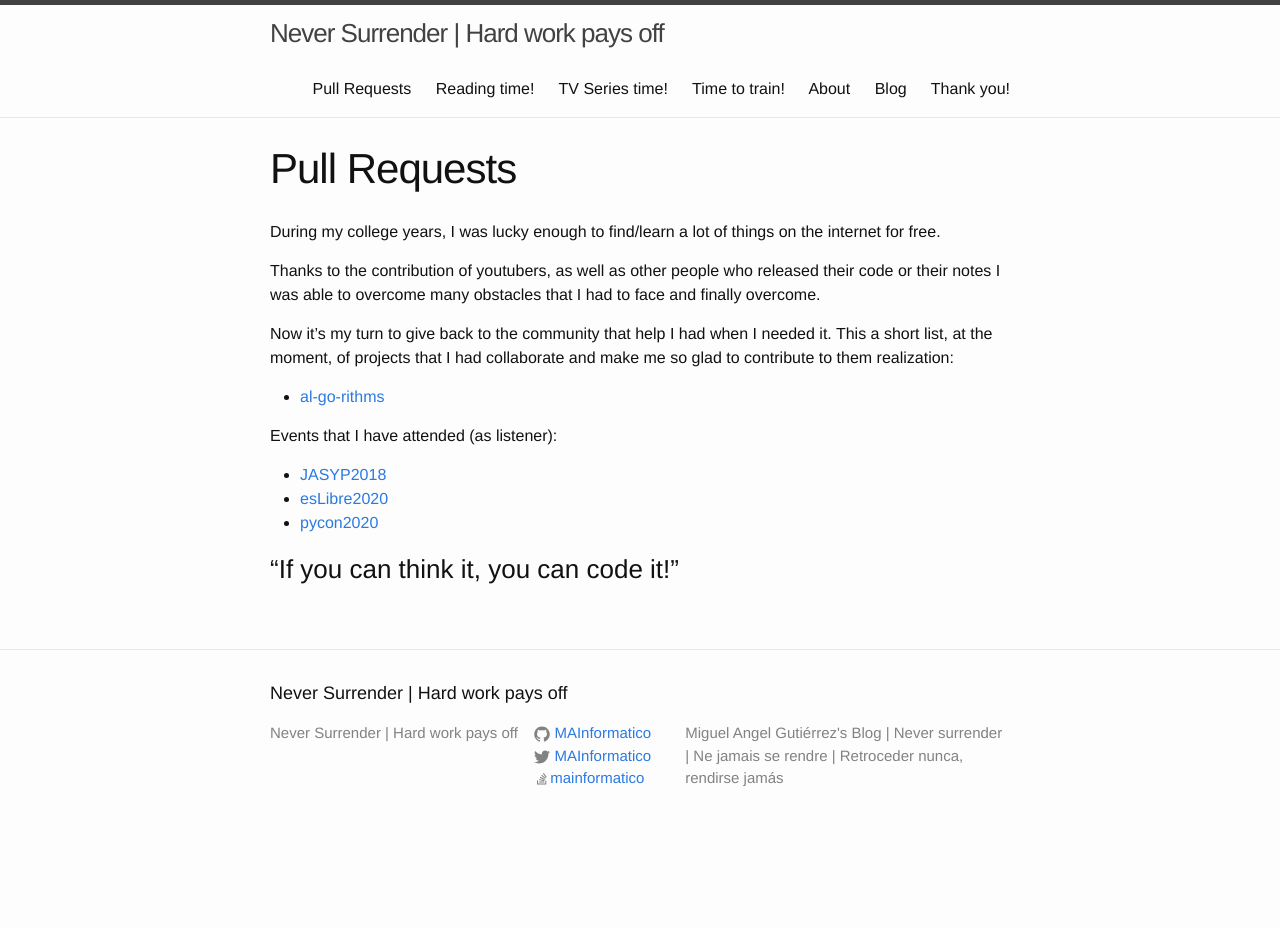
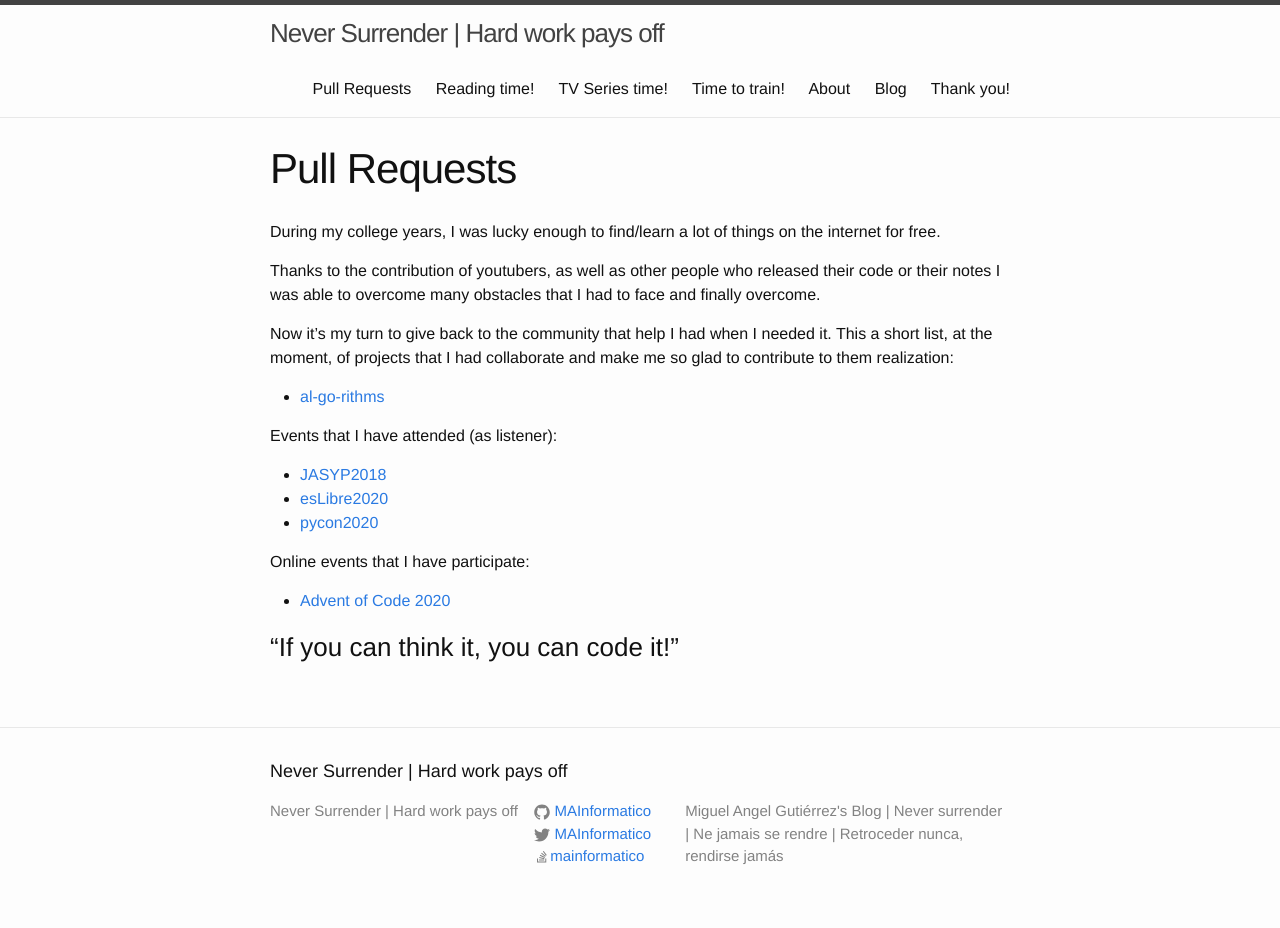
Before and after one commit to MAInformatico/MAInformatico.github.io, a Jekyll site: the page built from Free_Software.md, in a window 1280 px wide. Built offline with Jekyll 4.4.1, drawn with Linux system fonts in a browser that asks for light colours; before the commit the page ends 900 px from its top, so only the background shows below that.

Commit message:
adding events

```diff
--- a/Free_Software.md
+++ b/Free_Software.md
@@ -19,6 +19,8 @@ Events that I have attended (as listener):
 * [esLibre2020](https://eslib.re/2020/programa/)
 * [pycon2020](https://2020.es.pycon.org/index.html#agenda)
 
+Online events that I have participate:
 
+* [Advent of Code 2020](https://adventofcode.com/)
 
 ### “If you can think it, you can code it!”
```
